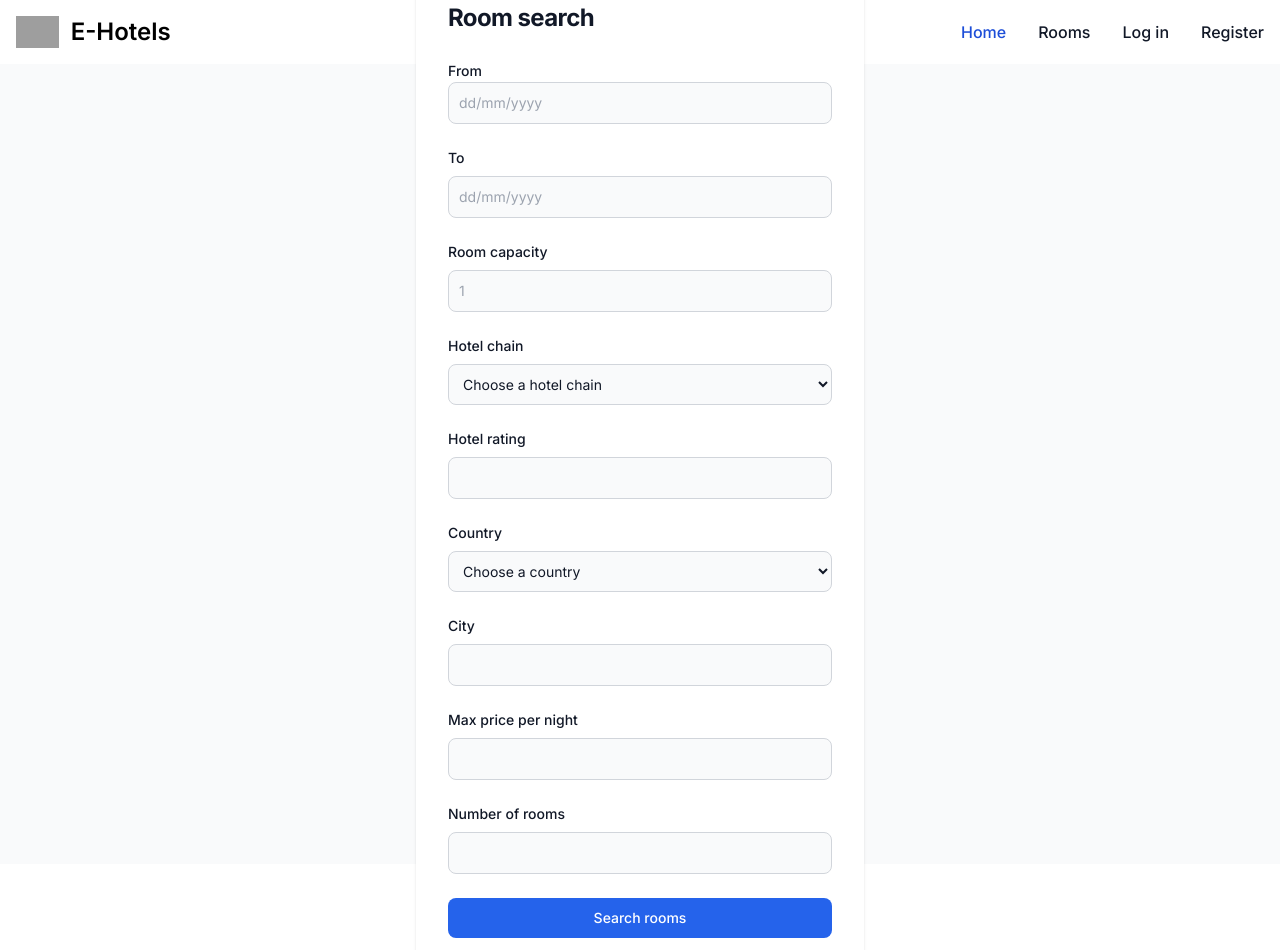
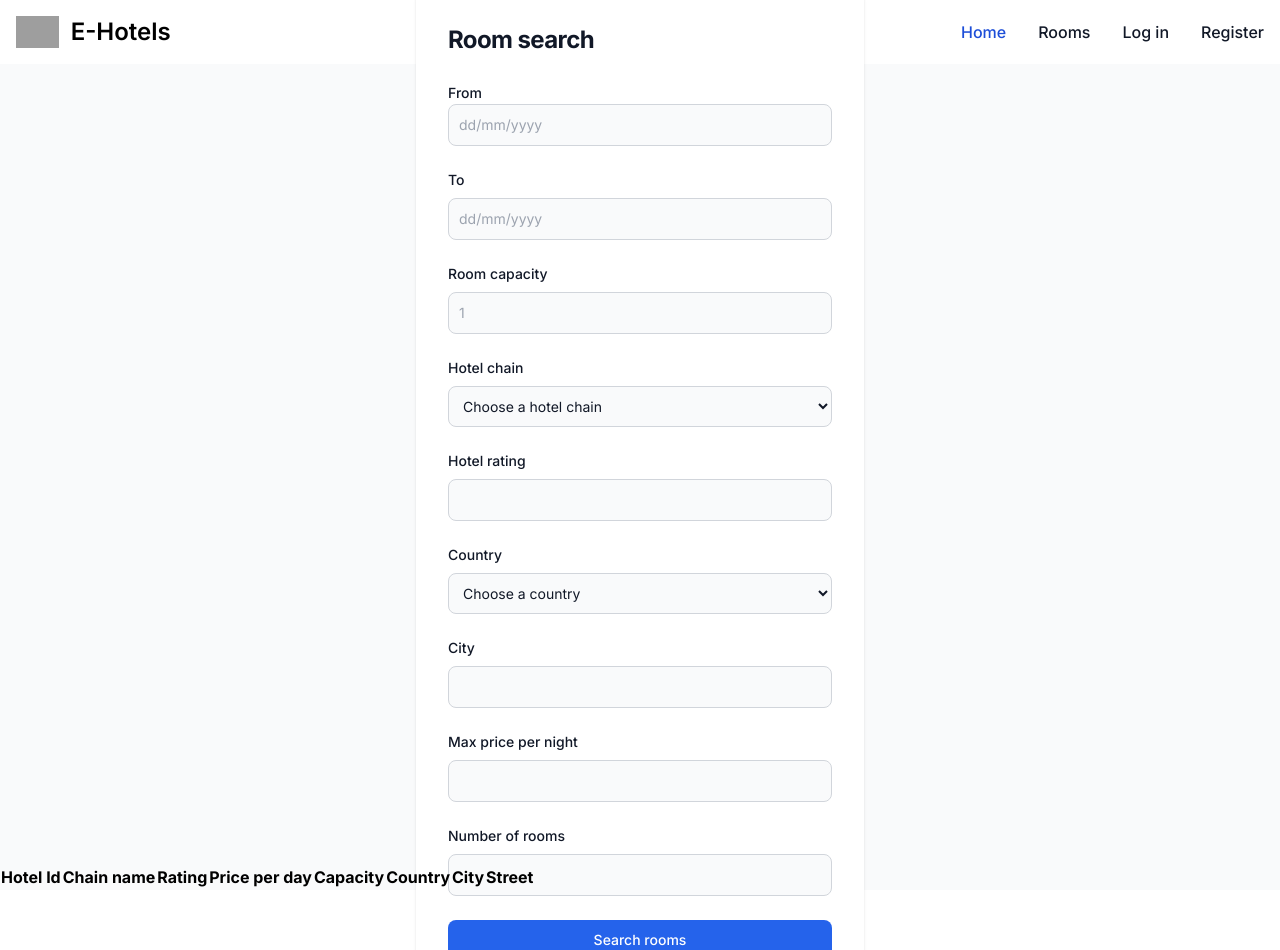
Before and after one commit to ghaitben/csi2532-project, a Next.js app in the folder frontend/: page /rooms in a window 1280 px wide. Shown: the top 950 px of the page. Built offline with nearby package versions, Linux system fonts and the light colour scheme; grey boxes are pictures that could not be loaded.

Commit message:
finished coding search rooms component

```diff
--- a/frontend/app/rooms/page.tsx
+++ b/frontend/app/rooms/page.tsx
@@ -2,6 +2,7 @@
 
 import React, { useState, FormEvent } from "react";
 import { useRouter } from "next/navigation";
+
 
 function CountryList() {
     return [
@@ -247,12 +248,16 @@ function CountryList() {
     ];
 }
 
-export default function RegistrationForm() {
-    const [isEmployeeRegistration, setEmployeeRegistration] = useState<boolean>(false);
+
+export default function RoomSearchForm() {
+    const [rooms, setRooms] = useState([]);
     const [error, setError] = useState<string[] | null>(null);
     const router = useRouter();
     function  getHotelChains (){
         return ['marriot' , 'farimont' ,'Hilton' ];
+    }
+    function isEmpty(o:any){
+        return o===undefined || o===null ||o==='';
     }
     async function onSubmit(event: FormEvent<HTMLFormElement>) {
         event.preventDefault();
@@ -261,21 +266,10 @@ export default function RegistrationForm() {
 
         const formData = new FormData(event.currentTarget);
 
-        if ([...formData.get('ssn')].some((c) => !(c >= '0' && c <= '9'))) {
-            errs.push("SSN field must only contain digits.");
-        }
-        if (formData.get('ssn').length != 9) {
-            errs.push("SSN field must be of length 9.");
-        }
-
-        if (errs.length != 0) {
-            setError(errs);
-            return;
-        }
 
         let payload = {};
-        formData.forEach((value, key) => payload[key] = value);
-        const res = await fetch("http://localhost:8000/hms/register", {
+        formData.forEach((value, key) => { if (!isEmpty(value)) payload[key] = value});
+        const res = await fetch("http://localhost:8000/hms/search_rooms", {
             method: 'POST',
             body: JSON.stringify(payload)
         });
@@ -284,8 +278,9 @@ export default function RegistrationForm() {
             errs.push("Failed to commit registration. Try again in a few seconds.");
             return;
         }
+        setRooms(res.data);
 
-        router.push("/login");
+
     }
 
     return (
@@ -372,13 +367,54 @@ export default function RegistrationForm() {
                             <input type="number"  name="total_rooms" id="total_rooms" className="bg-gray-50 border border-gray-300 text-gray-900 sm:text-sm rounded-lg focus:ring-primary-600 focus:border-primary-600 block w-full p-2.5 dark:bg-gray-700 dark:border-gray-600 dark:placeholder-gray-400 dark:text-white dark:focus:ring-blue-500 dark:focus:border-blue-500" placeholder="" required="required" />
                         </div>
                         <button type="submit" className="w-full text-white bg-primary-600 hover:bg-primary-700 focus:ring-4 focus:outline-none focus:ring-primary-300 font-medium rounded-lg text-sm px-5 py-2.5 text-center dark:bg-primary-600 dark:hover:bg-primary-700 dark:focus:ring-primary-800">Search rooms</button>
-                        <p className="text-sm font-light text-gray-500 dark:text-gray-400">
-                            Already have an account? <a href="/login" className="font-medium text-primary-600 hover:underline dark:text-primary-500">Login here</a>
-                        </p>
                     </form>
                 </div>
             </div>
         </div>
+        <div>
+            <table>
+                <tr>
+                    <th>Hotel Id</th>
+                    <th>Chain name</th>
+                    <th>Rating</th>
+                    <th>Price per day</th>
+                    <th>Capacity</th>
+                    <th>Country</th>
+                    <th>City</th>
+                    <th>Street</th>
+                </tr>
+                {rooms.map((room, ndx) => {
+                                return (
+                                <tr>
+                                    <td>
+                                        {room.hotel_id}
+                                    </td>
+                                    <td>
+                                        {room.chain_name}
+                                    </td>
+                                    <td>
+                                        {room.hotel_rating}
+                                    </td>
+                                    <td>
+                                        {room.price_per_day}
+                                    </td>
+                                    <td>
+                                        {room.capacity}
+                                    </td>
+                                    <td>
+                                        {room.country}
+                                    </td>
+                                    <td>
+                                        {room.city}
+                                    </td>
+                                    <td>
+                                        {room.street}
+                                    </td>
+                                </tr>
+                                );
+                            })}
+            </table>
+        </div>
       </section>
     );
 }
```
